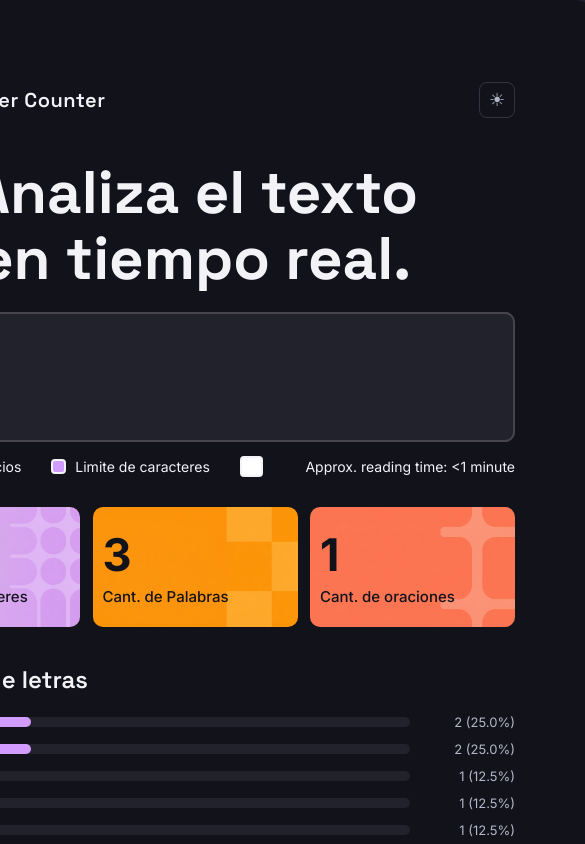
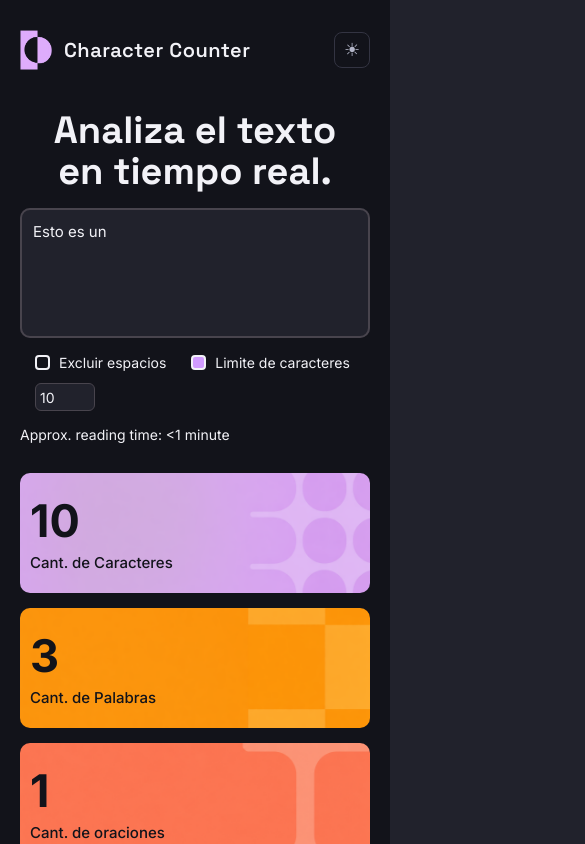
Before and after one commit to kou-23/character-counter-trabajo-final, a React (Vite) app: page / in a window 390 px wide. Both pictures are taken after a click on the label "Limite de caracteres". Shown: the top 844 px of the page, 585 px wide, since content can reach past the window. Built offline with nearby package versions, Linux system fonts and the light colour scheme.

Commit message:
fix: corregir manejo del input de límite de caracteres y actualizar estilos responsive

```diff
--- a/src/App.jsx
+++ b/src/App.jsx
@@ -20,8 +20,13 @@ const App = () => {
     setExcludeSpaces(!excludeSpaces)
   }
 
-  const handleLimitValue = () => {
-    setLimitValue(!limitCharacter)
+  const handleLimitValue = (value) => {
+    const numValue = value === "" ? "" : Number(value)
+    setLimitValue(numValue)
+
+    if (text.length > numValue) {
+      setText(text.slice(0, numValue))
+    }
   }
 
   const handleChangeTextarea = (e) => {
--- a/src/components/Controlls.jsx
+++ b/src/components/Controlls.jsx
@@ -28,8 +28,10 @@ const Controlls = ({
           limitCharacter &&
           <input
             type="number"
+            min="1"
             value={limitValue}
             onChange={(e) => handleLimitValue(e.target.value)}
+            className="input-limit"
           />
         }
       </div>
--- a/src/index.css
+++ b/src/index.css
@@ -143,7 +143,7 @@ outline: none;
   margin-left: 15px;
 }
 
-.controles-texto div input {
+.controles-texto div input[type="checkbox"] {
   appearance: none;
   width: 15px;
   height: 15px;
@@ -151,6 +151,20 @@ outline: none;
   border-radius: 4px;
   color: var(--text-principal);
   cursor: pointer;
+}
+
+.input-limit {
+  width: 60px;
+  height: 28px;
+  background-color: var(--bg-cards);
+  border: 1px solid #48444d;
+  border-radius: 6px;
+  padding: 2px 4px;
+  color: var(--text-principal);
+  font-family: var(--font-text);
+  font-size: 14px;
+  outline: none;
+  box-sizing: border-box;
 }
 
 .controles-texto div input:checked {
@@ -298,3 +312,46 @@ summary {
 summary:hover {
   color: var(--progress-bar);
 }
+
+
+/*Media query*/
+
+@media (max-width: 768px) {
+  main {
+    width: 100%;
+    padding: 30px 20px;
+    border-radius: 0;
+    box-shadow: none;
+  }
+
+  body {
+    align-items: flex-start;
+  }
+
+  main h2 {
+    font-size: 38px;
+    margin: 20px 0 15px 0;
+  }
+
+  .second-sect {
+    flex-direction: column;
+    gap: 15px;
+    align-items: center;
+  }
+
+  .card, .card2, .card3 {
+    width: 100%;
+    max-width: 100%;
+  }
+
+  .controles-texto {
+    flex-direction: column;
+    align-items: flex-start;
+    gap: 15px;
+  }
+
+  .grupo-checkboxes {
+    flex-wrap: wrap;
+    gap: 10px;
+  }
+}
```
